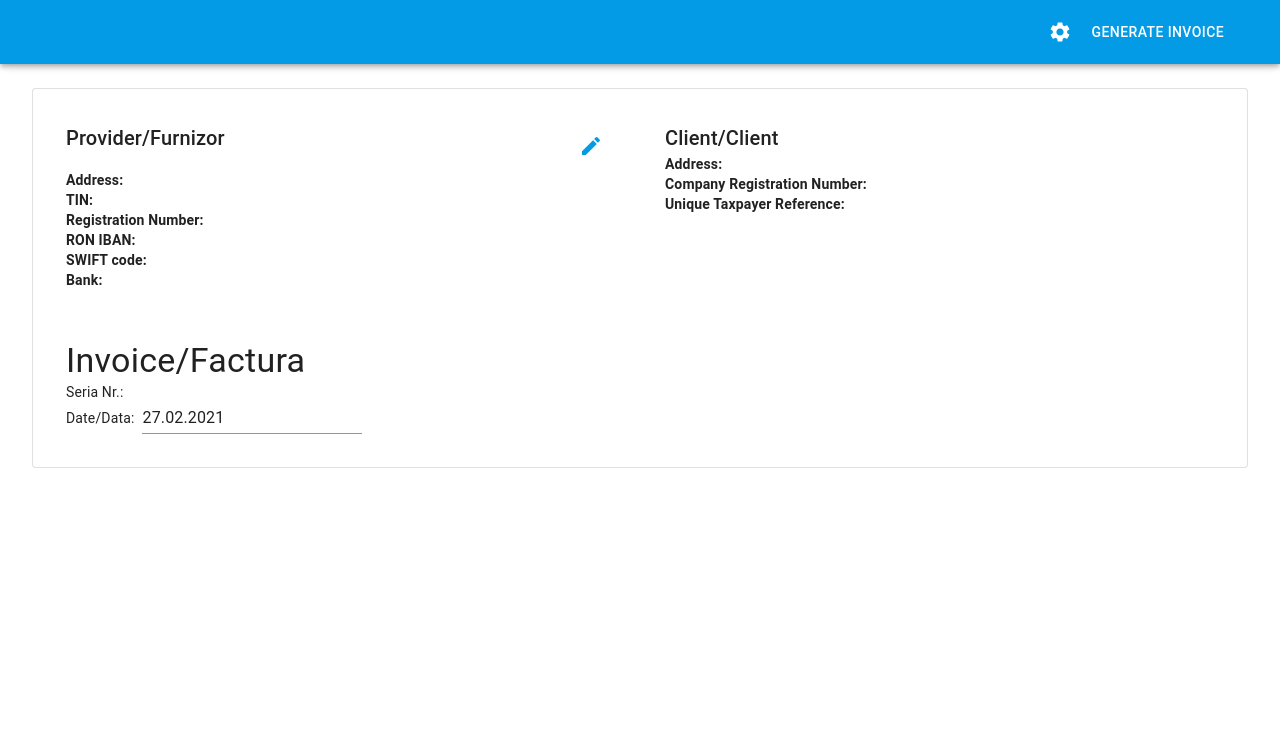
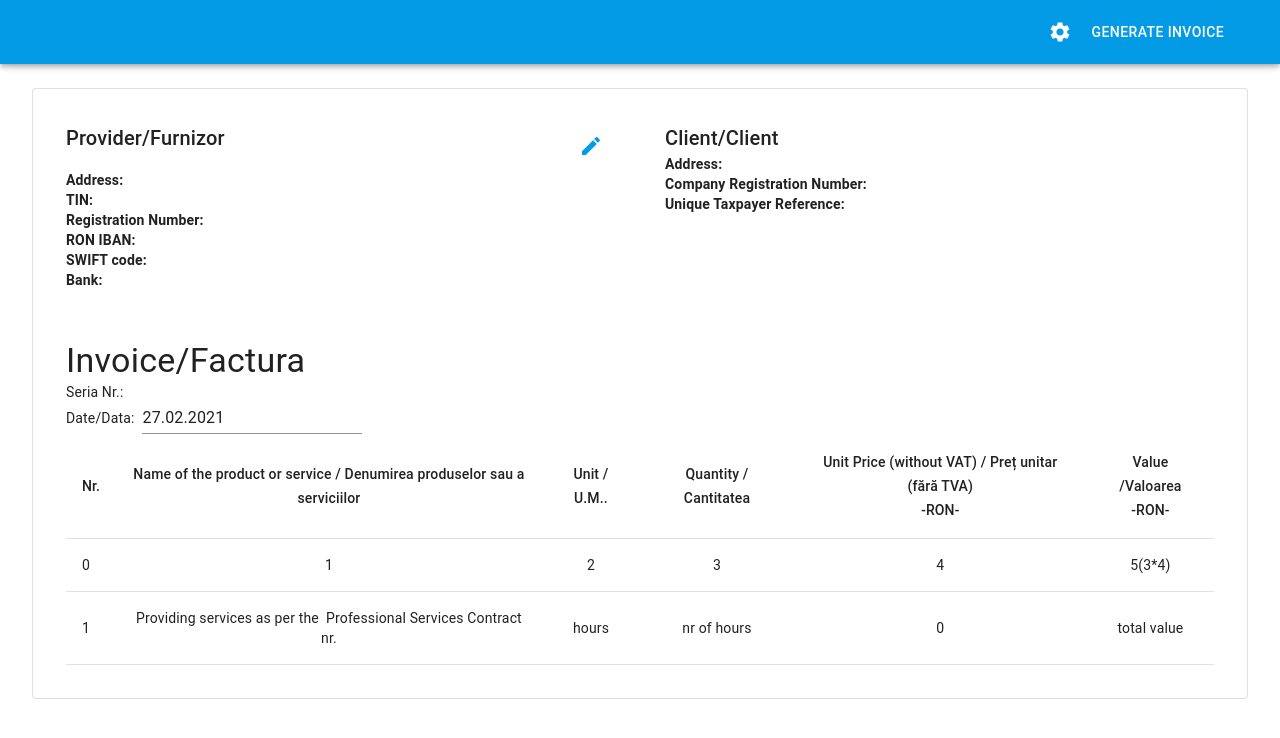
Before and after one commit to dobosalpar/invoicegenerator, a React (Create React App) app: page / in a window 1280 px wide. Shown: the top 738 px of the page. Built offline with nearby package versions, Linux system fonts and the light colour scheme.

Commit message:
Invoice table design started

```diff
--- /dev/null
+++ b/src/Components/InvoiceDataFields/Blocks/InvoiceTable.tsx
@@ -0,0 +1,97 @@
+import React, { FC } from 'react';
+import {
+  Table,
+  TableHead,
+  TableRow,
+  TableCell,
+  TableBody,
+} from '@material-ui/core';
+import { useSelector } from 'react-redux';
+
+import useLocalized from 'CustomHooks/useLocalized';
+import { CURRENCY } from 'Constants/Options';
+import { IInvoiceCalculationInfo } from 'Redux/Reducers/EmployeeReducer';
+import { RootStateType } from 'Redux/Reducers';
+
+interface IInvoiceTable {
+
+}
+
+const InvoiceTable: FC<IInvoiceTable> = () => {
+  const invoiceDataFromReduxState = useSelector<RootStateType, IInvoiceCalculationInfo>(state => state.employeeData.employeeInfo);
+
+  return (
+    <Table>
+      <TableHead>
+        <TableRow>
+          <TableCell>
+            {useLocalized('nr')}
+          </TableCell>
+          <TableCell align="center">
+            {useLocalized('invoice_content_header')}
+          </TableCell>
+          <TableCell align="center">
+            {useLocalized('unit')}
+          </TableCell>
+          <TableCell align="center">
+            {useLocalized('quantity')}
+          </TableCell>
+          <TableCell align="center">
+            {useLocalized('unit_price')}
+            <br />
+            {`-${CURRENCY}-`}
+          </TableCell>
+          <TableCell align="center">
+            {useLocalized('value')}
+            <br />
+            {`-${CURRENCY}-`}
+          </TableCell>
+        </TableRow>
+      </TableHead>
+      <TableBody>
+        <TableRow>
+          <TableCell>
+            0
+          </TableCell>
+          <TableCell align="center">
+            1
+          </TableCell>
+          <TableCell align="center">
+            2
+          </TableCell>
+          <TableCell align="center">
+            3
+          </TableCell>
+          <TableCell align="center">
+            4
+          </TableCell>
+          <TableCell align="center">
+            5(3*4)
+          </TableCell>
+        </TableRow>
+        <TableRow>
+          <TableCell>
+            1
+          </TableCell>
+          <TableCell align="center">
+            {useLocalized('invoice_content_description')}
+          </TableCell>
+          <TableCell align="center">
+            {useLocalized('hours')}
+          </TableCell>
+          <TableCell align="center">
+            nr of hours
+          </TableCell>
+          <TableCell align="center">
+            {invoiceDataFromReduxState.hourly_rate}
+          </TableCell>
+          <TableCell align="center">
+            total value
+          </TableCell>
+        </TableRow>
+      </TableBody>
+    </Table>
+  );
+};
+
+export default InvoiceTable;
--- a/src/Components/InvoiceDataFields/InvoiceDataFields.tsx
+++ b/src/Components/InvoiceDataFields/InvoiceDataFields.tsx
@@ -5,6 +5,7 @@ import { DatePicker } from '@material-ui/pickers';
 import useLocalized from 'CustomHooks/useLocalized';
 import { IDialogueOpener } from 'Components/types';
 import { DATE_FORMAT } from 'Constants/Options';
+import InvoiceTable from 'Components/InvoiceDataFields/Blocks/InvoiceTable';
 
 interface IInvoiceDataFields extends IDialogueOpener {
 
@@ -38,6 +39,7 @@ const InvoiceDataFields: FC<IInvoiceDataFields> = ({
           format={DATE_FORMAT}
         />
       </div>
+      <InvoiceTable />
     </div>
   )
 };
--- a/src/Constants/English.json
+++ b/src/Constants/English.json
@@ -21,5 +21,13 @@
   "base_salary": "Base salary",
   "total_salary": "Total salary",
   "hourly_rate": "Hourly rate",
-  "monthly_tax": "Monthly tax"
+  "monthly_tax": "Monthly tax",
+  "nr": "Nr.",
+  "invoice_content_header": "Name of the product or service / Denumirea produselor sau a serviciilor",
+  "unit": "Unit / U.M..",
+  "quantity": "Quantity / Cantitatea",
+  "unit_price": "Unit Price (without VAT) / Preț unitar (fără TVA)",
+  "value": "Value /Valoarea",
+  "hours": "hours",
+  "invoice_content_description": "Providing services as per the  Professional Services Contract nr."
 }
```
